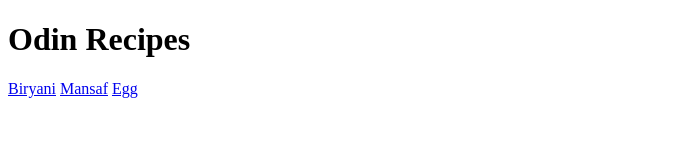
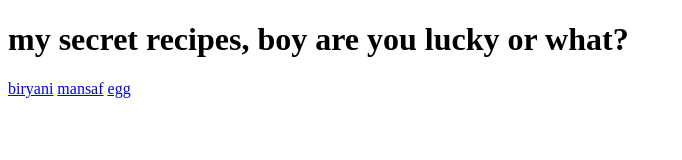
Before and after one commit to hanamin/mino-recipes, a plain HTML site: page index.html in a window 1280 px wide. Shown: the whole page, without its empty margins (0-682 px from the left). Drawn offline with Linux system fonts and the light colour scheme.

Commit message:
Update index.html

```diff
--- a/index.html
+++ b/index.html
@@ -7,9 +7,9 @@
     <title>Secret Recipes you really CAN'T TELL ANYONE alright</title>
 </head>
 <body>
-    <h1>Odin Recipes</h1>
-    <a href="recipes/biryani.html">Biryani</a>
-    <a href="recipes/mansaf.html">Mansaf</a>
-    <a href="recipes/egg.html">Egg</a>
+    <h1>my secret recipes, boy are you lucky or what?</h1>
+    <a href="recipes/biryani.html">biryani</a>
+    <a href="recipes/mansaf.html">mansaf</a>
+    <a href="recipes/egg.html">egg</a>
 </body>
 </html>
```
